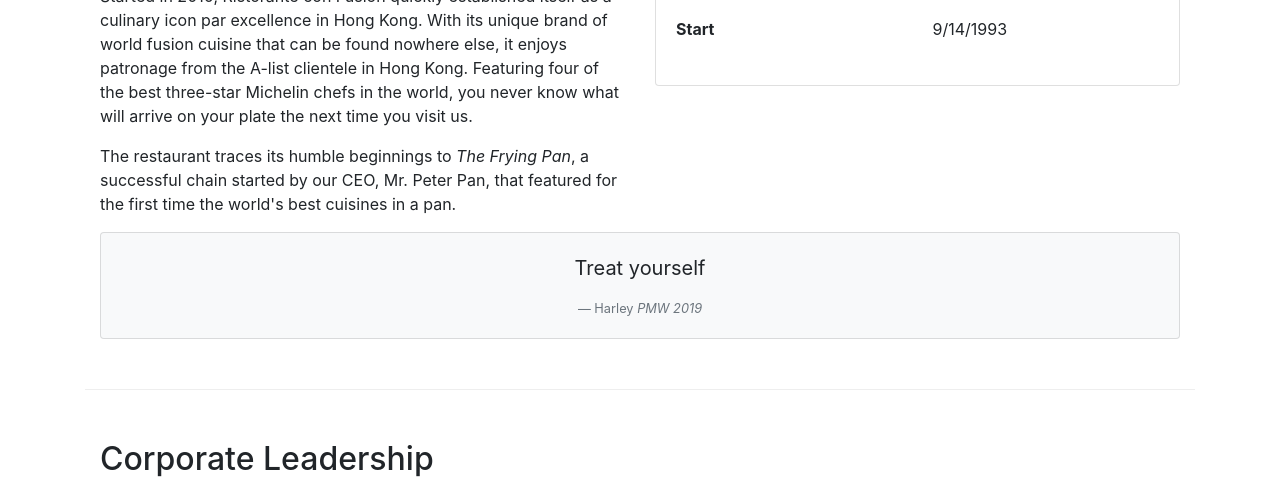
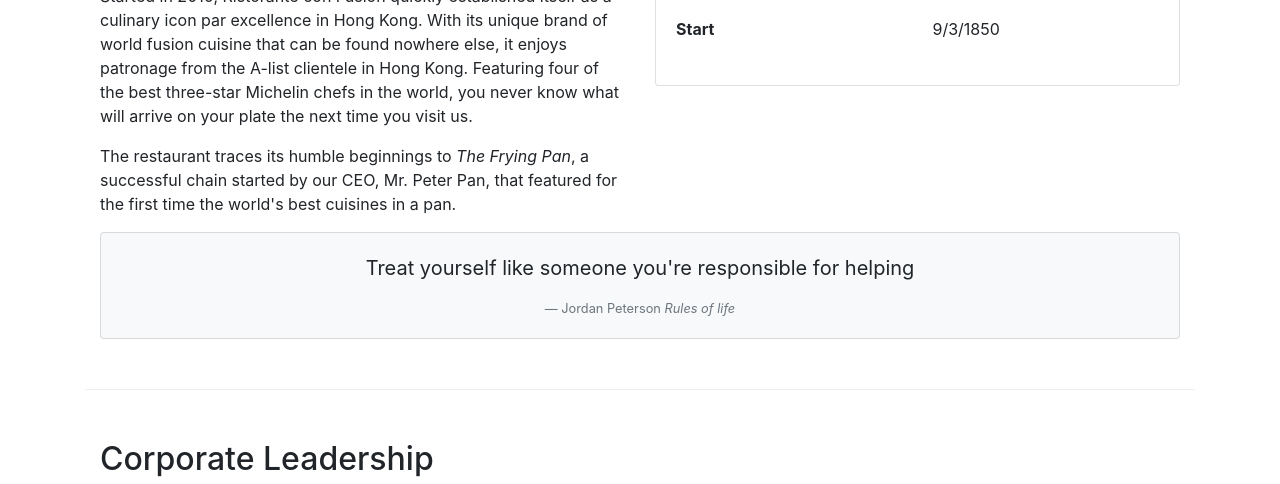
Before and after one commit to Harleysplayground/bootstrap, a website: page bs4/conFusion/aboutus.html in a window 1280 px wide. Shown: the part 577-1061 px from the top of the page. Drawn offline with nearby package versions, Linux system fonts and the light colour scheme.

```diff
--- a/bs4/conFusion/aboutus.html
+++ b/bs4/conFusion/aboutus.html
@@ -73,7 +73,7 @@
                     <div class="card-body">
                         <dl class="row">
                             <dt class="col-6">Start</dt>
-                            <dd class="col-6">9/14/1993</dd>
+                            <dd class="col-6">9/3/1850</dd>
                         </dl>
                     </div>
                 </div>
@@ -82,10 +82,10 @@
             <div class="col-12">
                 <div class="card card-body bg-light">
                     <blockquote class="blockquote text-center" >
-                        <p class="mb-0">Treat yourself</p>
+                        <p class="mb-0">Treat yourself like someone you're responsible for helping</p>
                     </blockquote>
-                    <footer class="blockquote-footer text-center">Harley
-                        <cite title="Source title">PMW 2019
+                    <footer class="blockquote-footer text-center">Jordan Peterson
+                        <cite title="Source title">Rules of life
                         </cite>
                     </footer>
                 </div>
```
Also changed, not shown: bs4/conFusion/index.html (+5 -3 lines).
